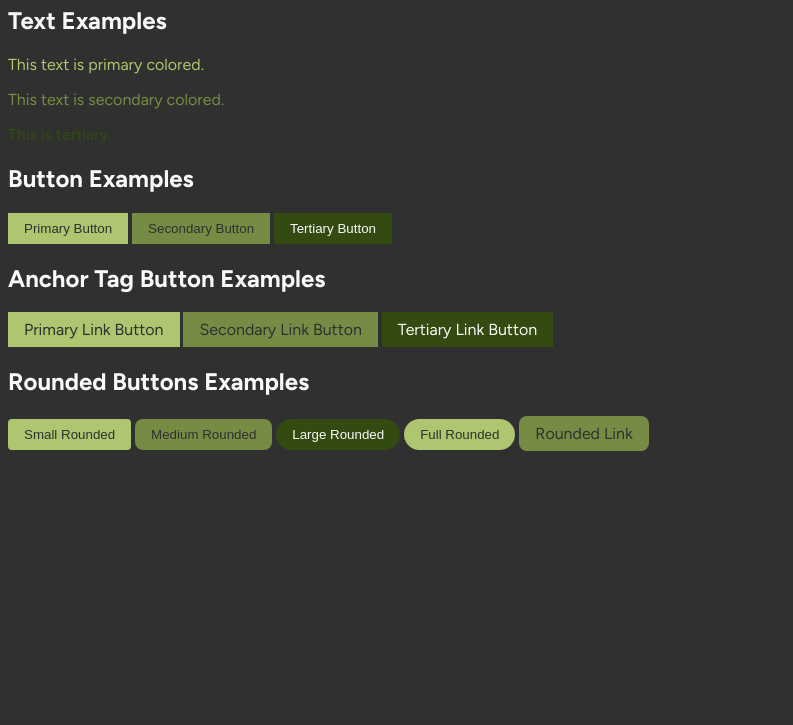
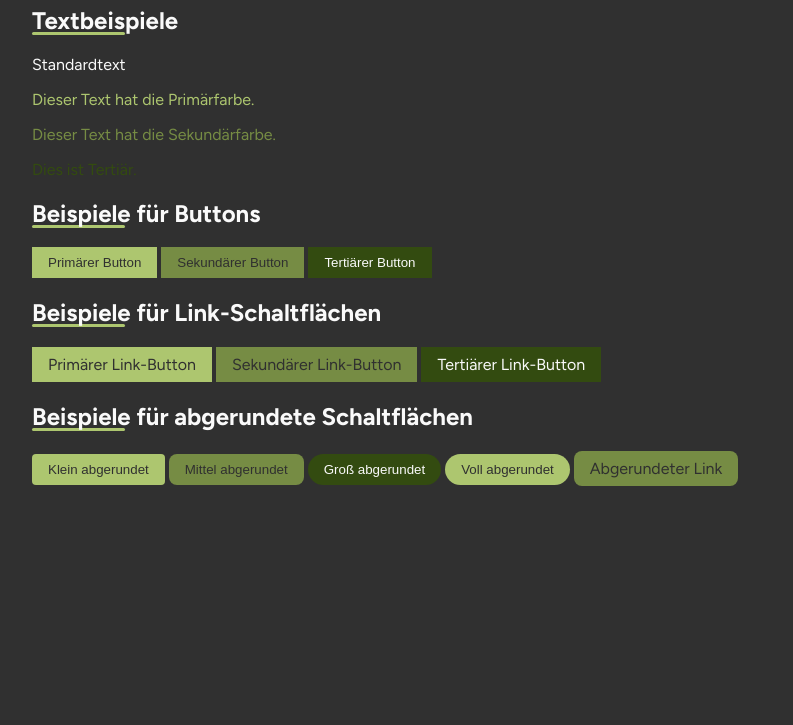
Before and after one commit to Michaelninder/MadGrower.eu, a plain HTML site: page index.html in a window 1280 px wide. Shown: the part 75-800 px from the top of the page, without its empty margins (0-793 px from the left). Drawn offline with Linux system fonts and the light colour scheme.

Commit message:
feat: Add ::after to h1-h3 and customize ::selection

```diff
--- a/assets/css/styles.css
+++ b/assets/css/styles.css
@@ -1,19 +1,19 @@
 @import url('https://fonts.googleapis.com/css2?family=Figtree:ital,wght@0,300..900;1,300..900&display=swap');
 
 :root {
-    --cursor-default: url('.../assets/cursors/default.svg') 12 12, auto;
-    --cursor-pointer: url('.../assets/cursors/pointer.svg') 12 12, pointer;
+    --cursor-default: url('../assets/cursors/default.svg') 12 12, auto;
+    --cursor-pointer: url('../assets/cursors/pointer.svg') 12 12, pointer;
     --font-family: 'Figtree', sans-serif;
 
     --background-color: rgb(48, 48, 48);
     --text-main: #fafafa;
 
     --color-primary: #ADC66F;
-    --color-primary-hover: #ADC66F;
+    --color-primary-hover: #BFD98D;
     --color-secondary: #768C44;
-    --color-secondary-hover: #768C44;
+    --color-secondary-hover: #8EA35E;
     --color-tertiary: #334B10;
-    --color-tertiary-hover: #334B10;
+    --color-tertiary-hover: #456126;
 
     --border-radius-sm: 0.25rem;
     --border-radius-md: 0.5rem;
@@ -30,11 +30,12 @@ body {
     color: var(--text-main);
     cursor: var(--cursor-default);
     font-family: var(--font-family);
+    margin-inline: 2.5vw;
 }
 
 a:hover,
 button:hover {
-    cursor: var(--cursor-pointer);
+    cursor: var(--cursor-pointer) !important;
 }
 
 .text-primary {
@@ -106,3 +107,33 @@ button:hover {
 .rounded-full {
     border-radius: var(--border-radius-full);
 }
+
+h1::after { --dynamic-scale: 3px; }
+h2::after { --dynamic-scale: 2.25px; }
+h3::after { --dynamic-scale: 1.33px; }
+
+h1::after,
+h2::after,
+h3::after {
+    content: "";
+    display: block;
+    background-color: var(--color-primary);
+    width: calc(250px + var(--dynamic-scale) * -70);
+    height: calc(var(--dynamic-scale) * 1.321);
+    border-radius: 4px;
+    margin-top: -0.125em;
+    transition-duration: .25s;
+}
+
+h1:hover::after,
+h2:hover::after,
+h3:hover::after {
+    width: calc(250px + var(--dynamic-scale) * -50);
+    transition-duration: .3s;
+}
+
+::selection {
+    /*background-color: var(--color-secondary-hover);*/
+    background-color: var(--color-primary);
+    color: var(--background-color);
+}
--- a/index.html
+++ b/index.html
@@ -10,28 +10,29 @@
     <main>
         <h1>MadGrower.eu</h1>
 
-        <h2>Text Examples</h2>
-        <p class="text-primary">This text is primary colored.</p>
-        <p class="text-secondary">This text is secondary colored.</p>
-        <span class="text-tertiary">This is tertiary.</span>
+        <h2>Textbeispiele</h2>
+        <p>Standardtext</p>
+        <p class="text-primary">Dieser Text hat die Primärfarbe.</p>
+        <p class="text-secondary">Dieser Text hat die Sekundärfarbe.</p>
+        <span class="text-tertiary">Dies ist Tertiär.</span>
 
-        <h2>Button Examples</h2>
-        <button class="button-primary">Primary Button</button>
-        <button class="button-secondary">Secondary Button</button>
-        <button class="button-tertiary">Tertiary Button</button>
+        <h2>Beispiele für Buttons</h2>
+        <button class="button-primary">Primärer Button</button>
+        <button class="button-secondary">Sekundärer Button</button>
+        <button class="button-tertiary">Tertiärer Button</button>
 
-        <h2>Anchor Tag Button Examples</h2>
-        <a href="#" class="button-primary">Primary Link Button</a>
-        <a href="#" class="button-secondary">Secondary Link Button</a>
-        <a href="#" class="button-tertiary">Tertiary Link Button</a>
+        <h2>Beispiele für Link-Schaltflächen</h2>
+        <a href="#" class="button-primary">Primärer Link-Button</a>
+        <a href="#" class="button-secondary">Sekundärer Link-Button</a>
+        <a href="#" class="button-tertiary">Tertiärer Link-Button</a>
 
-        <h2>Rounded Buttons Examples</h2>
-        <button class="button-primary rounded-sm">Small Rounded</button>
-        <button class="button-secondary rounded-md">Medium Rounded</button>
-        <button class="button-tertiary rounded-lg">Large Rounded</button>
-        <button class="button-primary rounded-full">Full Rounded</button>
+        <h2>Beispiele für abgerundete Schaltflächen</h2>
+        <button class="button-primary rounded-sm">Klein abgerundet</button>
+        <button class="button-secondary rounded-md">Mittel abgerundet</button>
+        <button class="button-tertiary rounded-lg">Groß abgerundet</button>
+        <button class="button-primary rounded-full">Voll abgerundet</button>
 
-        <a href="#" class="button-secondary rounded-md">Rounded Link</a>
+        <a href="#" class="button-secondary rounded-md">Abgerundeter Link</a>
     </main>
     <footer>
 
```
